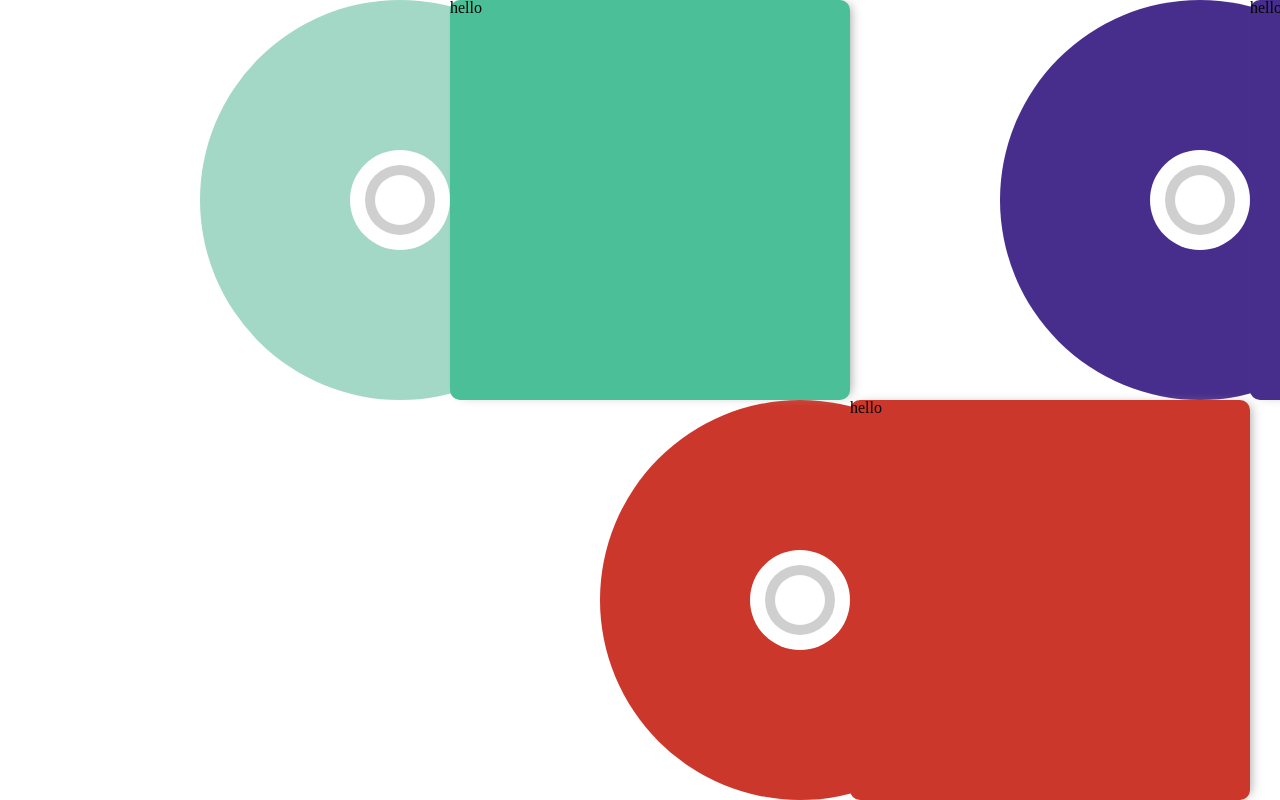
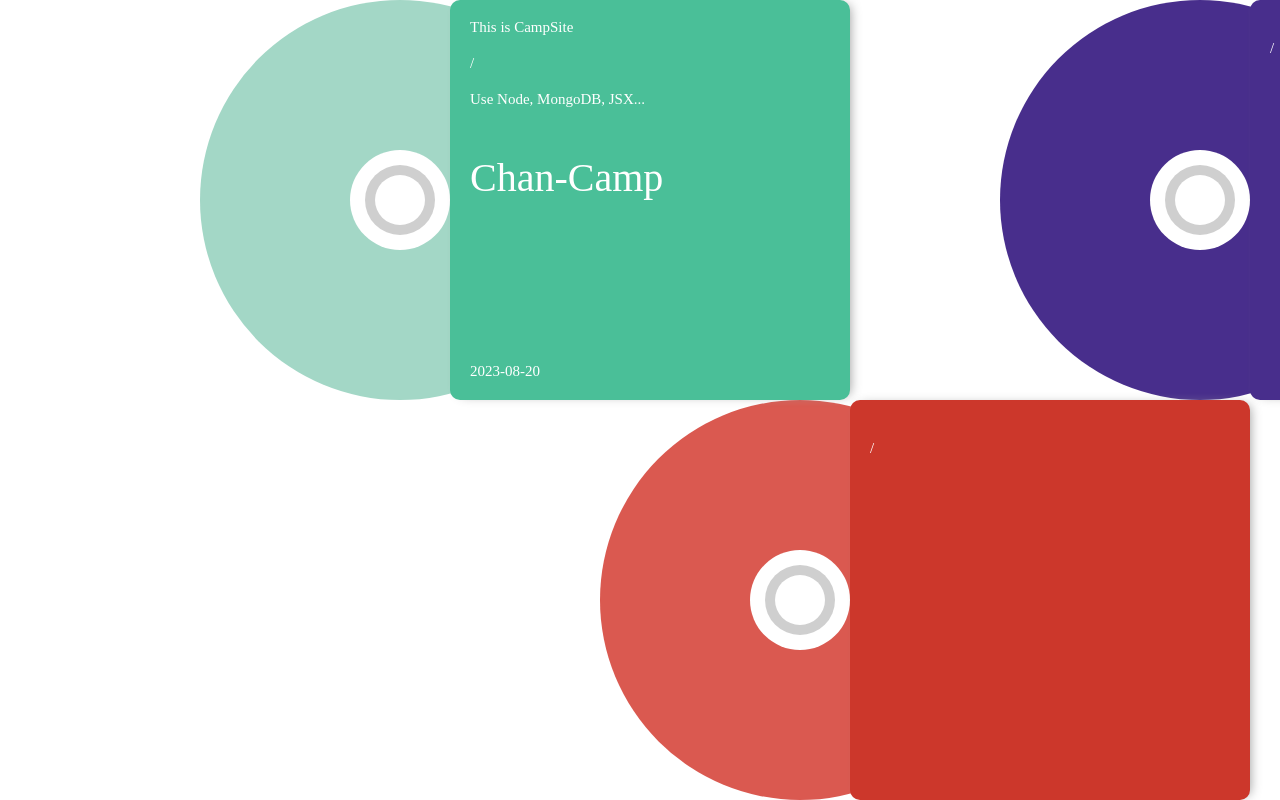
Before and after one commit to chanyoungcoding/Portfolio, a React (Create React App) app in the folder client/: page /project in a window 1280 px wide. Built offline with nearby package versions, Linux system fonts and the light colour scheme.

Commit message:
Project 부분 수정

```diff
--- a/client/src/components/ProjectBox.css
+++ b/client/src/components/ProjectBox.css
@@ -49,7 +49,25 @@
   height: 400px;
   border-radius: 10px;
   box-shadow: 5px 0px 12px -5px rgb(152, 152, 152);
+}
 
+.box__out p {
+  color: #ffffff;
+  font-weight: 300;
+  font-size: 15px;
+  padding: 20px 20px 1px;
+}
+
+.box__out h1 {
+  color: #ffffff;
+  font-weight: 400;
+  font-size: 40px;
+  padding: 50px 20px 10px;
+}
+
+.box__date {
+  position: absolute;
+  bottom: 20px;
 }
 
 .hovered__0 {
@@ -69,7 +87,7 @@
 }
 
 .hovered__2 {
-  transform: translateX(200px);
+  transform: translateX(100px);
   transition: all 2s;
 }
 .hovered__back__2 {
@@ -134,7 +152,7 @@
 }
 
 .content__last a:nth-child(1) {
-  background-color: #CC372B;
+  background-color: #da5950;
 }
 
 .content__last a:nth-child(1) .box__out {
--- a/client/src/components/ProjectBox.jsx
+++ b/client/src/components/ProjectBox.jsx
@@ -6,7 +6,7 @@
 import { useState } from 'react';
 import './ProjectBox.css'
 
-export default function ProjectBox({num}) {
+export default function ProjectBox({num, introduce, secondIntro , main, date}) {
   const [hoveredStates, setHoveredStates] = useState(false);
 
   const handleHover = (isHovered) => {
@@ -22,12 +22,16 @@ export default function ProjectBox({num}) {
             onMouseEnter={() => handleHover(true)}
             onMouseLeave={() => handleHover(false)}
           >
-          <div className='box__center'></div>
-          <div className='box__center2'></div>
-          <div className='box__center3'></div>
-          <div className={`box__out ${hoveredStates ? `hovered__${num}` : `hovered__back__${num}`}`}>
-            <p>hello</p>
-          </div>
+            <div className='box__center'></div>
+            <div className='box__center2'></div>
+            <div className='box__center3'></div>
+            <div className={`box__out ${hoveredStates ? `hovered__${num}` : `hovered__back__${num}`}`}>
+            <p>{introduce}</p>
+            <p>/</p>
+            <p>{ secondIntro }</p>
+            <h1>{main}</h1>
+            <p className='box__date'>{ date }</p>
+            </div>
 
           </div>
         </a>
--- a/client/src/pages/project/index.jsx
+++ b/client/src/pages/project/index.jsx
@@ -48,7 +48,13 @@ const Index = () => {
     >
       <div className="container__inner">
         <div className="content">
-          <ProjectBox num={0} />
+          <ProjectBox
+            num={0}
+            introduce="This is CampSite"
+            secondIntro="Use Node, MongoDB, JSX..."
+            main="Chan-Camp"
+            date="2023-08-20"
+          />
           <ProjectBox num={1} />
           <ProjectBox num={2} />
         </div>
```
